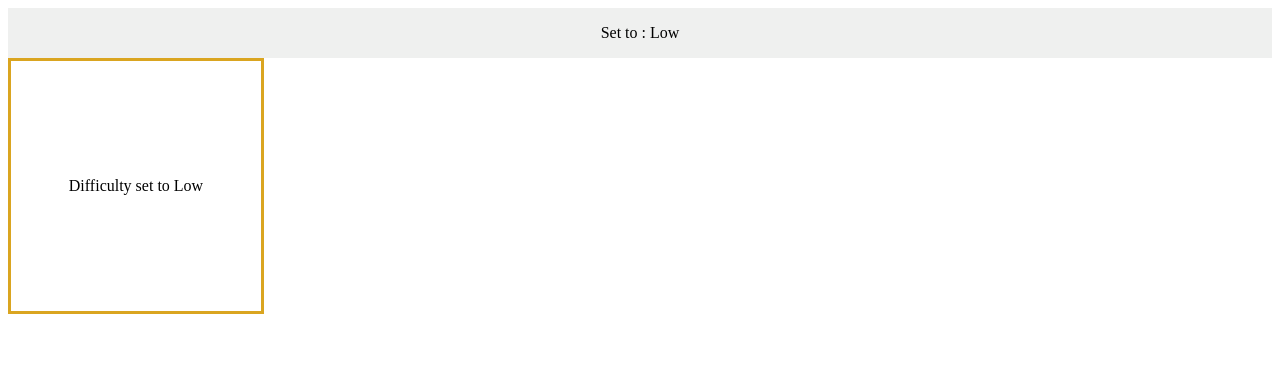
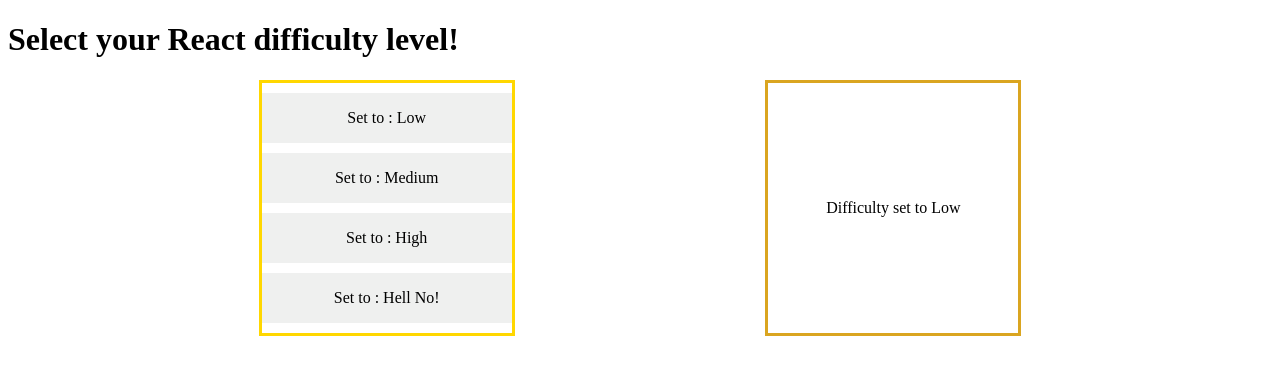
Before and after one commit to Aishwarya9425/React-Difficulty-picker-display, a React (Create React App) app: page / in a window 1280 px wide. Shown: the top 374 px of the page. Built offline with nearby package versions, Linux system fonts and the light colour scheme.

Commit message:
menu list component code

```diff
--- a/src/App.jsx
+++ b/src/App.jsx
@@ -1,10 +1,17 @@
 import { DisplayDifficulty } from "./components/DisplayDifficulty/DisplayDifficulty";
+import { MenuList } from "./components/MenuList/MenuList";
 import { MenuListItem } from "./components/MenuListItem/MenuListItem";
+import s from "./style.module.css";
+
 export function App() {
   return (
     <div>
-      <MenuListItem difficulty="Low" />
-      <DisplayDifficulty difficulty="Low" />
+      <h1>Select your React difficulty level!</h1>
+      <div className={s.workspace}>
+        <MenuList />
+        {/* <MenuListItem difficulty="Low" /> */}
+        <DisplayDifficulty difficulty="Low" />
+      </div>
     </div>
   );
 }
--- a/src/components/MenuList/MenuList.jsx
+++ b/src/components/MenuList/MenuList.jsx
@@ -0,0 +1,12 @@
+import { MenuListItem } from "../MenuListItem/MenuListItem";
+import s from "./style.module.css";
+export function MenuList(props) {
+  return (
+    <div className={s.container}>
+      <MenuListItem difficulty="Low" />
+      <MenuListItem difficulty="Medium" />
+      <MenuListItem difficulty="High" />
+      <MenuListItem difficulty="Hell No!" />
+    </div>
+  );
+}
--- a/src/components/MenuList/style.module.css
+++ b/src/components/MenuList/style.module.css
@@ -0,0 +1,9 @@
+.container {
+  border: 3px solid gold;
+  height: 250px;
+  width: 250px;
+  display: flex;
+  flex-direction: column;
+  align-items: center;
+  justify-content: space-evenly;
+}
--- a/src/components/MenuListItem/MenuListItem.jsx
+++ b/src/components/MenuListItem/MenuListItem.jsx
@@ -1,5 +1,5 @@
 import { useState } from "react";
-import s from "./style.module.css"
+import s from "./style.module.css";
 export const MenuListItem = (props) => {
   const [isHovered, setIsHover] = useState(false);
   function activate() {
@@ -17,7 +17,8 @@
     }
   }
   return (
-    <div className={s.container}
+    <div
+      className={s.container}
       onMouseEnter={activate}
       onMouseLeave={deactivate}
       style={{ backgroundColor: getBGC() }}
--- a/src/style.module.css
+++ b/src/style.module.css
@@ -0,0 +1,5 @@
+.workspace {
+  display: flex;
+  flex-direction: row;
+  justify-content: space-evenly;
+}
```
